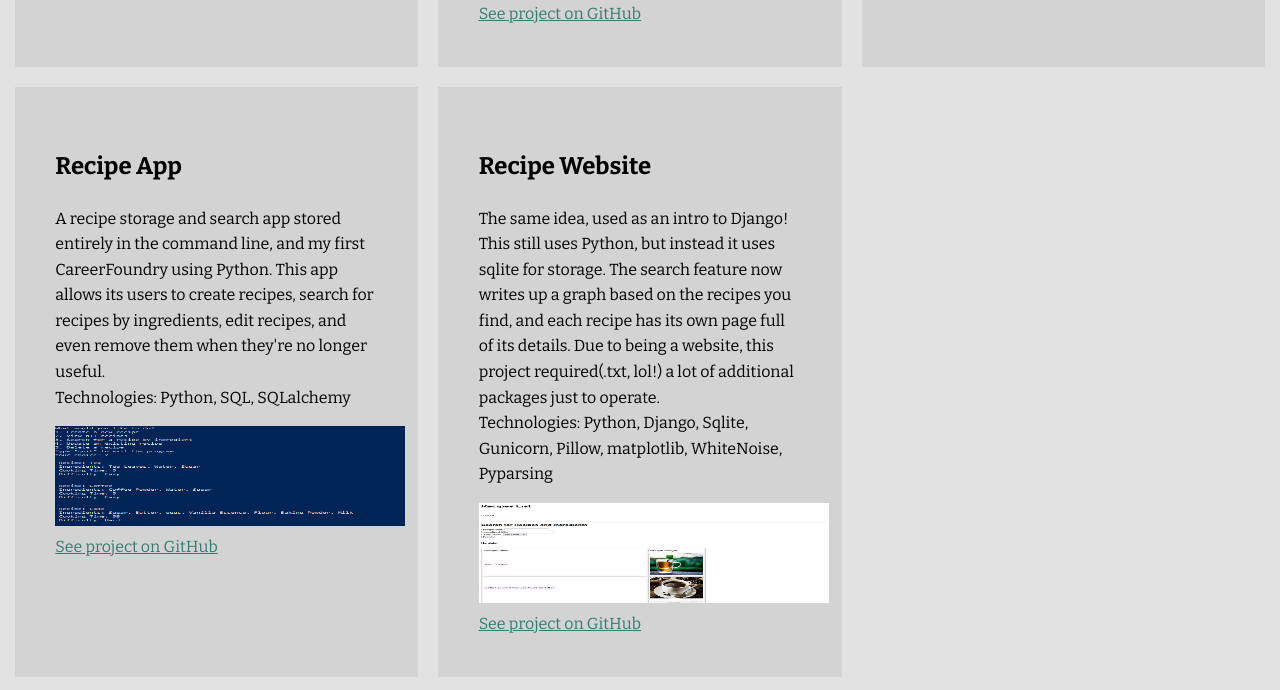
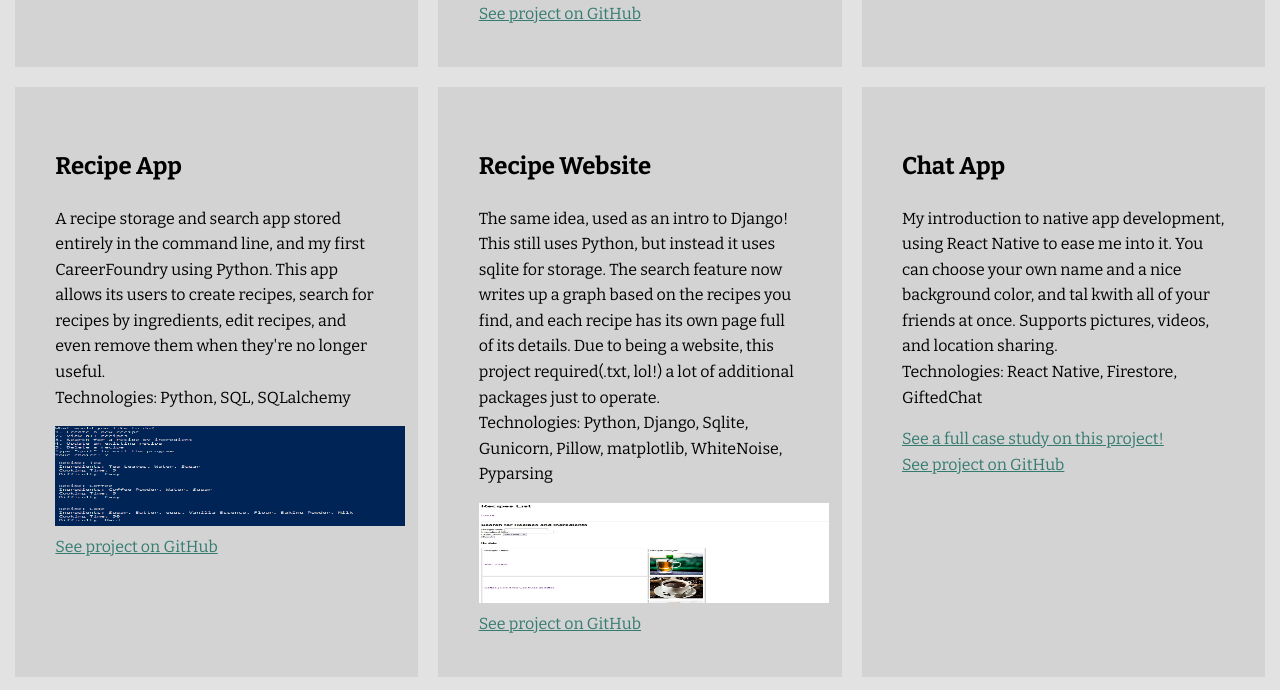
Before and after one commit to Egglol1/Portfolio-website, a plain HTML site: page work.html in a window 1280 px wide. Shown: the part 1708-2398 px from the top of the page. Drawn offline with nearby package versions, Linux system fonts and the light colour scheme.

Commit message:
Added case study for the Chat app

```diff
--- a/work.html
+++ b/work.html
@@ -119,6 +119,18 @@
             <img src="img/recipe-site.JPG" width="350" height="100">
             <a href="https://github.com/Egglol1/Recipe_Project">See project on GitHub</a>
           </div>
+          <div class="grid__item">
+            <h2>Chat App</h2>
+            <p>
+              My introduction to native app development, using React Native to ease me into it.
+              You can choose your own name and a nice background color, and tal kwith all of your friends at once.
+              Supports pictures, videos, and location sharing.
+              <br>
+              Technologies: React Native, Firestore, GiftedChat
+            </p>
+            <a href="files/Chat Case Study.pdf">See a full case study on this project!</a> <br>
+            <a href="https://github.com/Egglol1/Chat-App/">See project on GitHub</a>
+          </div>
        </div>
     </section>
     <footer class="page-footer">
```
Also changed, not shown: 1 other file.
